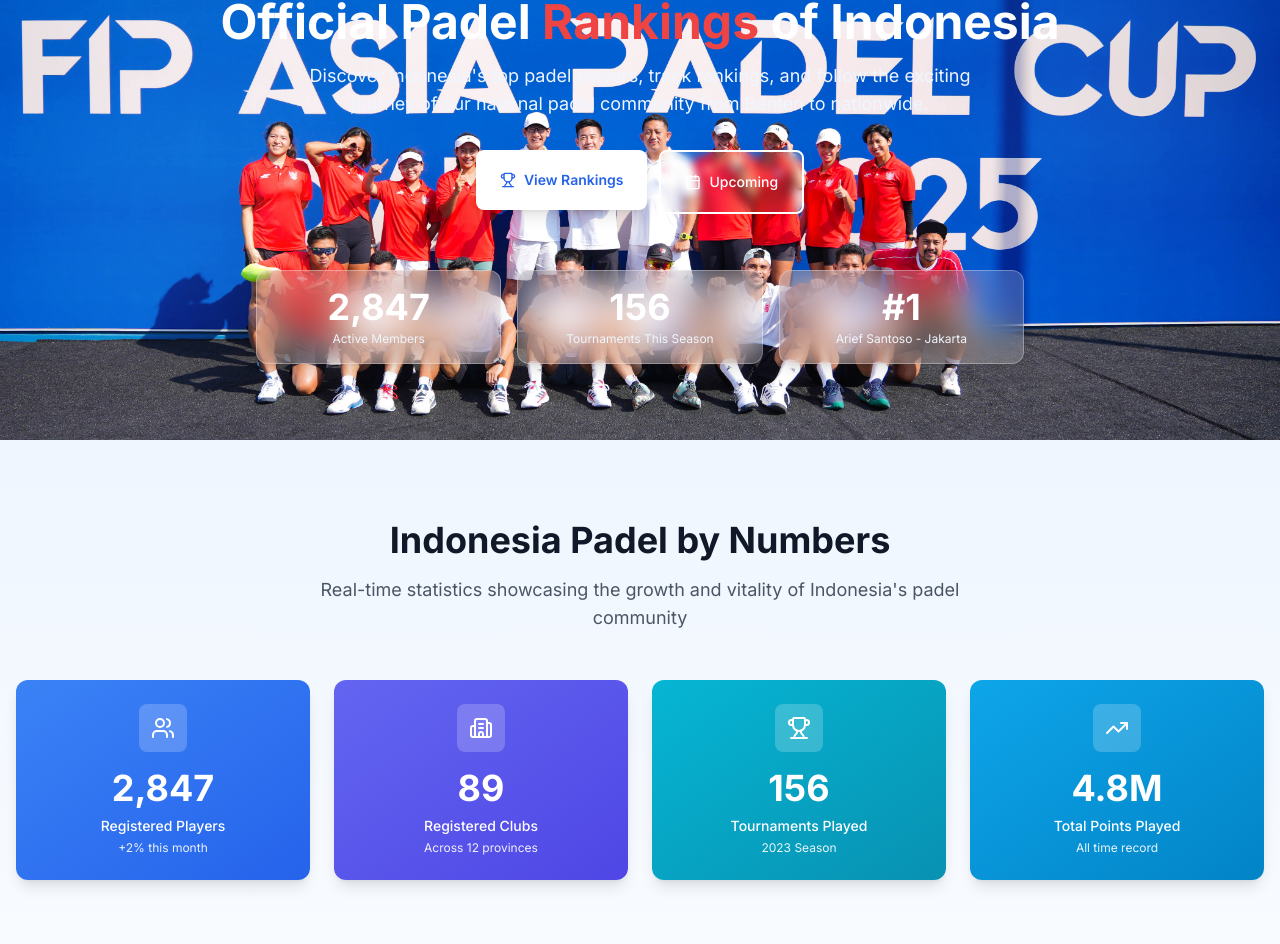
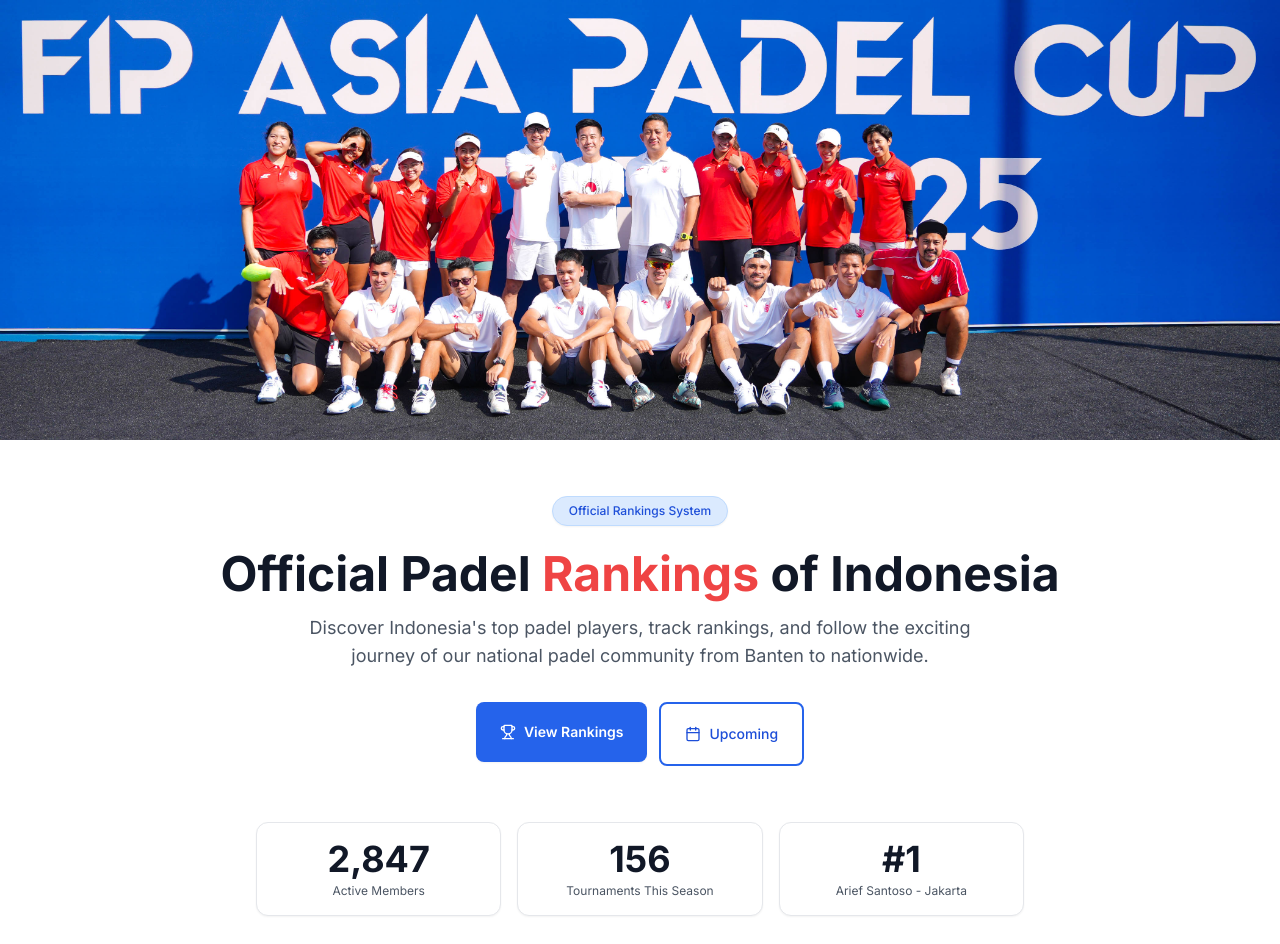
Before and after one commit to bjoe08357-crypto/padelranking, a Next.js app: page / in a window 1280 px wide. Shown: the part 184-1128 px from the top of the page. Built offline with nearby package versions, Linux system fonts and the light colour scheme.

Commit message:
refactor(home): keep hero image clean; move headline, CTAs, and stats to new HeroIntroSection below hero

```diff
--- a/src/app/page.tsx
+++ b/src/app/page.tsx
@@ -5,11 +5,13 @@
 import { RankingsPreview } from "@/components/home/rankings-preview";
 import { UpcomingTournaments } from "@/components/home/upcoming-tournaments";
 import { ClubPortalTeaser } from "@/components/home/club-portal-teaser";
+import { HeroIntroSection } from "@/components/home/hero-intro";
 
 export default function Home() {
   return (
     <div className="min-h-screen">
       <HeroSection />
+      <HeroIntroSection />
       <PadelByNumbers />
       <NewsSection />
       <TopPlayersPodium />
--- /dev/null
+++ b/src/components/home/hero-intro.tsx
@@ -0,0 +1,71 @@
+import Link from "next/link";
+import { Button } from "@/components/ui/button";
+import { Trophy, Calendar } from "lucide-react";
+
+const stats = [
+  { label: "Active Members", value: "2,847" },
+  { label: "Tournaments This Season", value: "156" },
+  { label: "Arief Santoso - Jakarta", value: "#1" },
+];
+
+export function HeroIntroSection() {
+  return (
+    <section className="bg-white">
+      <div className="container mx-auto px-4 py-10 lg:py-14">
+        <div className="max-w-4xl mx-auto text-center space-y-6">
+          {/* Badge */}
+          <div className="inline-flex items-center w-fit px-4 py-1.5 rounded-full bg-blue-100 text-blue-700 text-xs font-medium shadow-sm mx-auto border border-blue-200">
+            Official Rankings System
+          </div>
+
+          {/* Main Headline */}
+          <div className="space-y-4">
+            <h1 className="text-4xl md:text-5xl font-bold text-gray-900 leading-tight">
+              Official Padel <span className="text-red-500">Rankings</span> of Indonesia
+            </h1>
+            <p className="text-base md:text-lg text-gray-600 leading-relaxed max-w-2xl mx-auto">
+              Discover Indonesia&apos;s top padel players, track rankings, and follow the exciting
+              journey of our national padel community from Banten to nationwide.
+            </p>
+          </div>
+
+          {/* CTA Buttons */}
+          <div className="flex flex-wrap justify-center gap-3 pt-2">
+            <Link href="/rankings">
+              <Button className="bg-blue-600 text-white hover:bg-blue-700 text-sm px-6 py-5 h-auto shadow-sm rounded-lg font-semibold">
+                <Trophy className="mr-2 h-4 w-4" />
+                View Rankings
+              </Button>
+            </Link>
+            <Link href="/tournaments">
+              <Button
+                variant="outline"
+                className="border-2 border-blue-600 text-blue-700 hover:bg-blue-50 text-sm px-6 py-5 h-auto rounded-lg"
+              >
+                <Calendar className="mr-2 h-4 w-4" />
+                Upcoming
+              </Button>
+            </Link>
+          </div>
+
+          {/* Stats Cards */}
+          <div className="grid grid-cols-1 md:grid-cols-3 gap-4 pt-8 max-w-3xl mx-auto">
+            {stats.map((stat, index) => (
+              <div
+                key={index}
+                className="bg-white border border-gray-200 rounded-xl p-4 shadow-sm"
+              >
+                <div className="text-center">
+                  <div className="text-3xl md:text-4xl font-bold text-gray-900 mb-1">
+                    {stat.value}
+                  </div>
+                  <div className="text-xs text-gray-600">{stat.label}</div>
+                </div>
+              </div>
+            ))}
+          </div>
+        </div>
+      </div>
+    </section>
+  );
+}
--- a/src/components/home/hero-section.tsx
+++ b/src/components/home/hero-section.tsx
@@ -1,13 +1,3 @@
-import Link from "next/link";
-import { Button } from "@/components/ui/button";
-import { Trophy, Calendar } from "lucide-react";
-
-const stats = [
-  { label: "Active Members", value: "2,847" },
-  { label: "Tournaments This Season", value: "156" },
-  { label: "Arief Santoso - Jakarta", value: "#1" },
-];
-
 export function HeroSection() {
   return (
     <section
@@ -19,68 +9,7 @@
         backgroundRepeat: 'no-repeat',
       }}
     >
-      {/* No overlay to ensure the image displays as-is */}
-
-      {/* Decorative Circles */}
-      <div className="absolute top-20 right-10 w-64 h-64 bg-white/5 rounded-full blur-3xl"></div>
-      <div className="absolute bottom-20 left-10 w-80 h-80 bg-white/5 rounded-full blur-3xl"></div>
-
-      <div className="relative container mx-auto px-4 py-12 lg:py-16">
-        <div className="max-w-4xl mx-auto text-center space-y-6">
-          {/* Badge */}
-          <div className="inline-flex items-center w-fit px-4 py-1.5 rounded-full bg-white/20 backdrop-blur-md text-white text-xs font-medium shadow-lg mx-auto border border-white/30">
-            Official Rankings System
-          </div>
-
-          {/* Main Headline */}
-          <div className="space-y-4">
-            <h1 className="text-4xl md:text-5xl font-bold text-white leading-tight">
-              Official Padel{" "}
-              <span className="text-red-500">Rankings</span>{" "}
-              of Indonesia
-            </h1>
-
-            <p className="text-base md:text-lg text-blue-50 leading-relaxed max-w-2xl mx-auto">
-              Discover Indonesia&apos;s top padel players, track rankings, and follow the exciting journey of our national padel community from Banten to nationwide.
-            </p>
-          </div>
-
-          {/* CTA Buttons */}
-          <div className="flex flex-wrap justify-center gap-3 pt-2">
-            <Link href="/rankings">
-              <Button className="bg-white text-blue-600 hover:bg-blue-50 text-sm px-6 py-5 h-auto shadow-lg rounded-lg font-semibold">
-                <Trophy className="mr-2 h-4 w-4" />
-                View Rankings
-              </Button>
-            </Link>
-            <Link href="/tournaments">
-              <Button
-                variant="outline"
-                className="border-2 border-white text-white hover:bg-white hover:text-blue-600 text-sm px-6 py-5 h-auto rounded-lg backdrop-blur-sm bg-white/10"
-              >
-                <Calendar className="mr-2 h-4 w-4" />
-                Upcoming
-              </Button>
-            </Link>
-          </div>
-
-          {/* Stats Cards */}
-          <div className="grid grid-cols-1 md:grid-cols-3 gap-4 pt-8 max-w-3xl mx-auto">
-            {stats.map((stat, index) => (
-              <div key={index} className="bg-white/20 backdrop-blur-lg border border-white/30 rounded-xl p-4 hover:bg-white/30 transition-all duration-300 shadow-lg">
-                <div className="text-center">
-                  <div className="text-3xl md:text-4xl font-bold text-white mb-1">
-                    {stat.value}
-                  </div>
-                  <div className="text-xs text-blue-50">
-                    {stat.label}
-                  </div>
-                </div>
-              </div>
-            ))}
-          </div>
-        </div>
-      </div>
+      {/* Image-only hero */}
     </section>
   );
 }
```
